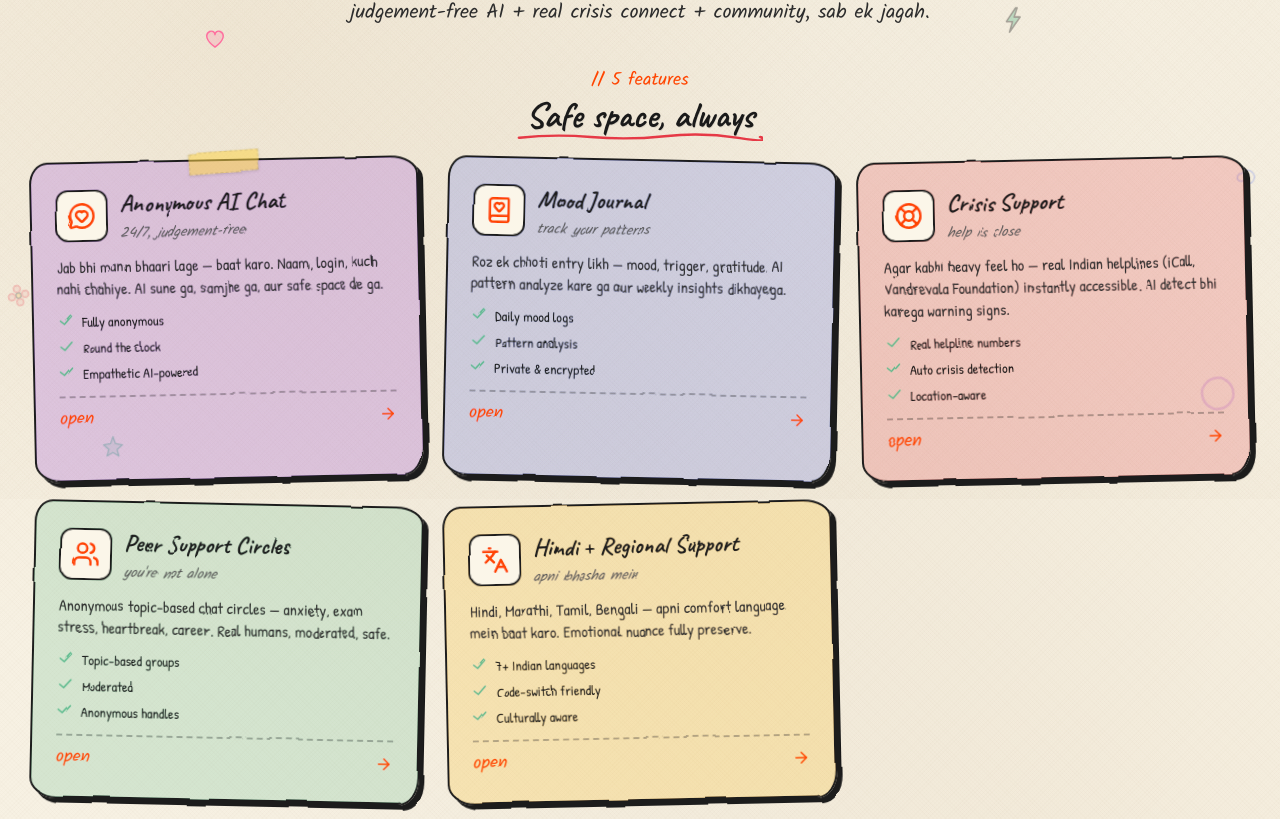
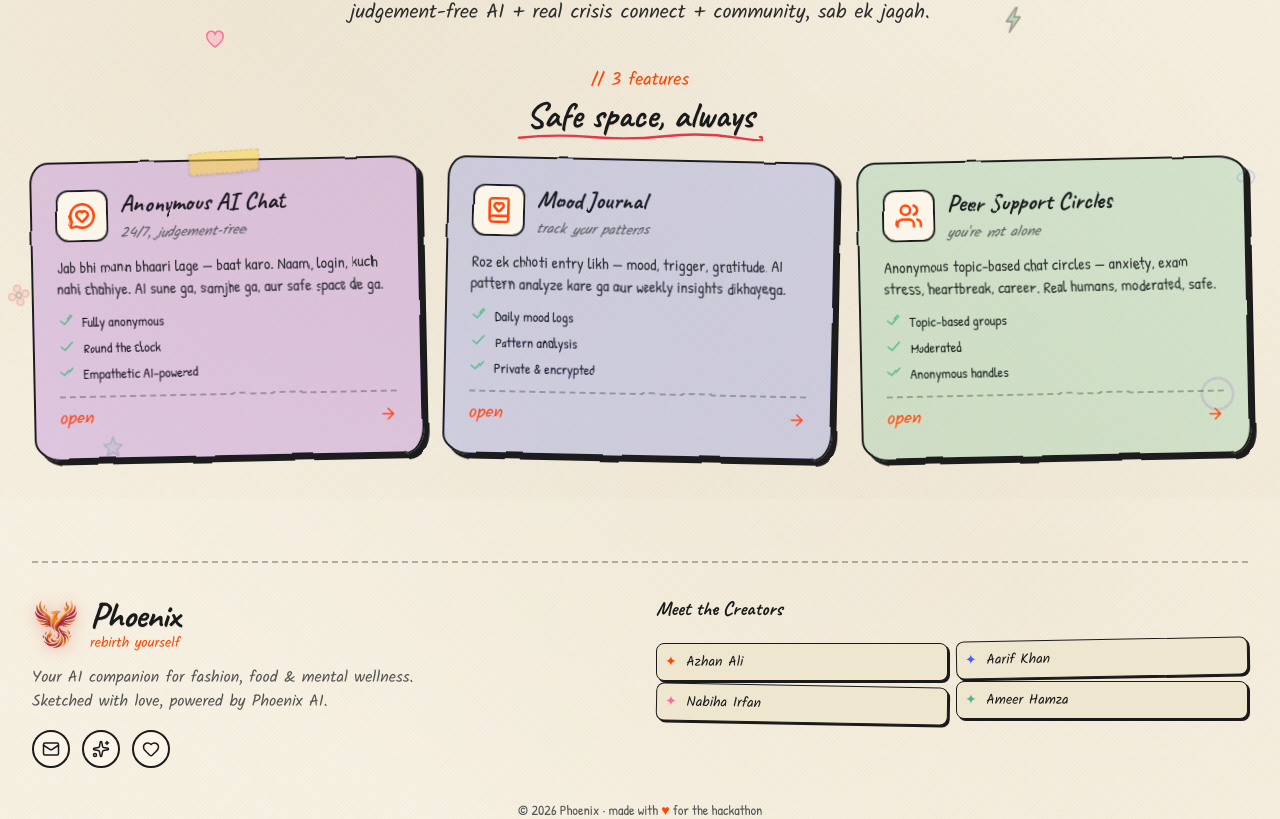
Before and after one commit to azhan-ali/Phoexio-Vercera-5.0, a Next.js app: page /mental-health in a window 1280 px wide. Shown: the part 301-1120 px from the top of the page. Built offline with nearby package versions, Linux system fonts and the light colour scheme.

Commit message:
Remove Crisis Support and Language features from mental-health landing

```diff
--- a/app/mental-health/page.tsx
+++ b/app/mental-health/page.tsx
@@ -3,14 +3,11 @@ import Footer from "@/components/layout/Footer";
 import SectionHero from "@/components/layout/SectionHero";
 import FeatureTile from "@/components/layout/FeatureTile";
 import SketchHeading from "@/components/sketch/SketchHeading";
-import SketchCard from "@/components/sketch/SketchCard";
 import {
   HeartPulse,
   MessageCircleHeart,
   BookHeart,
   Users,
-  LifeBuoy,
-  Languages,
 } from "lucide-react";
 
 const features = [
@@ -38,17 +35,6 @@ const features = [
     tilt: "right" as const,
   },
   {
-    href: "/mental-health/crisis",
-    title: "Crisis Support",
-    tagline: "help is close",
-    description:
-      "Agar kabhi heavy feel ho — real Indian helplines (iCall, Vandrevala Foundation) instantly accessible. AI detect bhi karega warning signs.",
-    Icon: LifeBuoy,
-    bullets: ["Real helpline numbers", "Auto crisis detection", "Location-aware"],
-    bg: "bg-sketch-red/20",
-    tilt: "left" as const,
-  },
-  {
     href: "/mental-health/circles",
     title: "Peer Support Circles",
     tagline: "you're not alone",
@@ -57,17 +43,6 @@ const features = [
     Icon: Users,
     bullets: ["Topic-based groups", "Moderated", "Anonymous handles"],
     bg: "bg-sketch-green/20",
-    tilt: "right" as const,
-  },
-  {
-    href: "/mental-health/language",
-    title: "Hindi + Regional Support",
-    tagline: "apni bhasha mein",
-    description:
-      "Hindi, Marathi, Tamil, Bengali — apni comfort language mein baat karo. Emotional nuance fully preserve.",
-    Icon: Languages,
-    bullets: ["7+ Indian languages", "Code-switch friendly", "Culturally aware"],
-    bg: "bg-phoenix-gold/20",
     tilt: "left" as const,
   },
 ];
@@ -89,7 +64,7 @@ export default function MentalHealthPage() {
 
       <section className="pb-10">
         <div className="text-center mb-6">
-          <div className="font-hand text-phoenix-flame text-lg">// 5 features</div>
+          <div className="font-hand text-phoenix-flame text-lg">// 3 features</div>
           <SketchHeading as="h2" underline className="!text-3xl md:!text-4xl">
             Safe space, always
           </SketchHeading>
```
